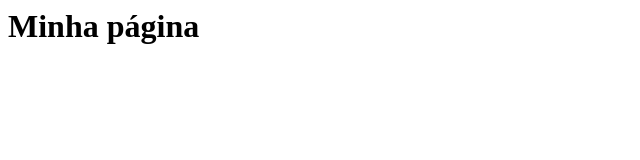
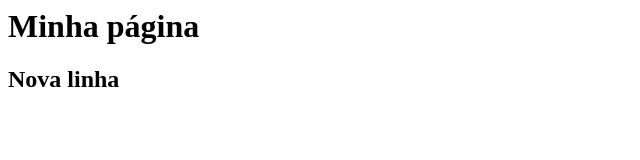
Before and after one commit to Viniciussergio/gama-no-github, a plain HTML site: page index.html in a window 1280 px wide. Shown: the whole page, without its empty margins (0-640 px from the left). Drawn offline with Linux system fonts and the light colour scheme.

Commit message:
arquivo index.html atualizado novamente

```diff
--- a/index.html
+++ b/index.html
@@ -1,5 +1,6 @@
 <html>
   <body>
     <h1> Minha página</h1>
+    <h2> Nova linha </h2>
   </body>
 </html>
```
